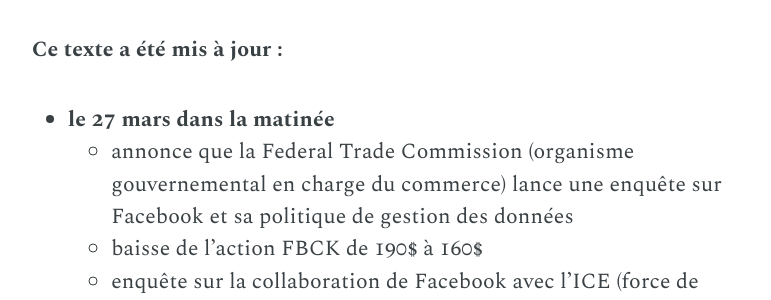
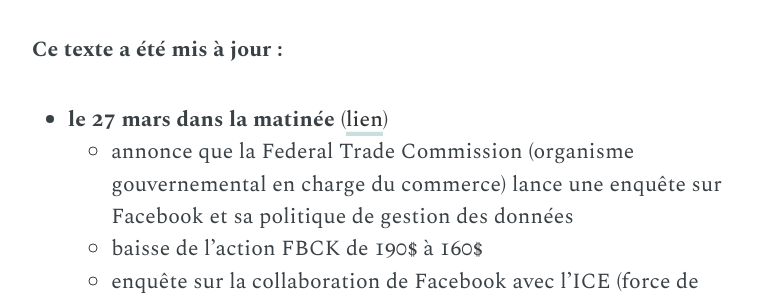
Before and after one commit to joachimesque/joachimesque.github.io, a Jekyll site: the page built from _posts/2018-03-26-facebook--quelques-notes-sur-la-suite.markdown, in a window 1280 px wide and 900 px high, scrolled down 463 px. Shown: the part 157-457 px from the top of the window, without its empty margins (253-1024 px from the left). Built offline with Jekyll 4.4.1, drawn with Linux system fonts in a browser that asks for light colours; some web fonts are replaced; comment, search, counter and statistics services are not loaded.

Commit message:
Facebook 2 MàJ

```diff
--- a/_posts/2018-03-26-facebook--quelques-notes-sur-la-suite.markdown
+++ b/_posts/2018-03-26-facebook--quelques-notes-sur-la-suite.markdown
@@ -11,7 +11,7 @@
 
 **Ce texte a été mis à jour&nbsp;:**
 
-- **le 27 mars dans la matinée**
+- **le 27 mars dans la matinée** ([lien](#les-retombées))
   + annonce que la Federal Trade Commission (organisme gouvernemental en charge du commerce) lance une enquête sur Facebook et sa politique de gestion des données
   + baisse de l’action FBCK de 190$ à 160$
   + enquête sur la collaboration de Facebook avec l’ICE (force de police des douanes et de l’immigration, en charge de la traque et l’arrestation des résidents sans papiers)
```
